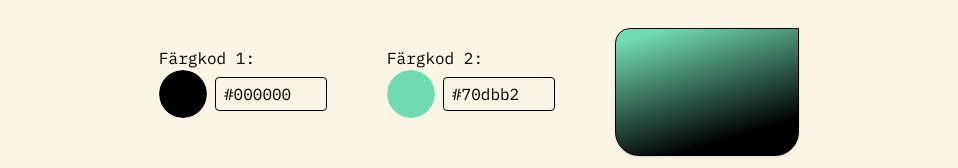
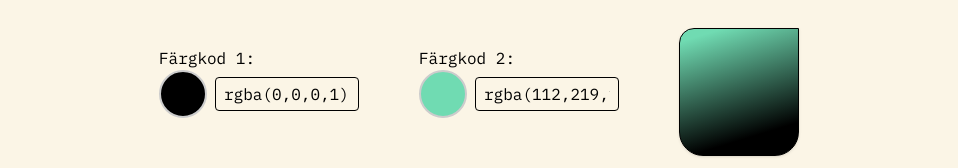
Before and after one commit to Emilaberg/datacentralen, a React (Vite) app: page /admin-dashboard/create in a window 1280 px wide. Shown: the part 929-1097 px from the top of the page, without its empty margins (161-1119 px from the left). Built offline with nearby package versions, Linux system fonts and the light colour scheme; no server answers; sample sign-in values are in the browser's storage.

Commit message:
swapped input color to react-colorful for alpha changes

```diff
--- a/package.json
+++ b/package.json
@@ -24,6 +24,7 @@
     "jwt-decode": "^4.0.0",
     "marked": "^15.0.8",
     "react": "^19.0.0",
+    "react-colorful": "^5.6.1",
     "react-dom": "^19.0.0",
     "react-markdown": "^10.1.0",
     "react-modal": "^3.16.3",
--- a/src/Types/types.ts
+++ b/src/Types/types.ts
@@ -38,8 +38,8 @@ export interface ArticleProps {
   type: string;
   colorCodeOne?: string;
   colorCodeTwo?: string;
-  articleContentId: number; // <-- Add this
-  articleContent?: ArticleContentProps; // <-- Optional, if you use it
+  articleContentId: number;
+  articleContent?: ArticleContentProps;
 }
 
 export interface ArticleDTOProps {
--- a/src/components/AdminPage/AdminCreateArticle.tsx
+++ b/src/components/AdminPage/AdminCreateArticle.tsx
@@ -7,6 +7,8 @@ import FileUpload from "./components/FileUpload";
 import ColorPreview from "./components/ColorPreview";
 import AuthorizedApiService from "../../Services/AuthorizedApiService";
 import ConfirmModal from "./Modals/ConfirmModal";
+import { RgbaColorPicker } from "react-colorful";
+
 import "./admin.css";
 
 const typeOptions = [
@@ -14,10 +16,28 @@ const typeOptions = [
   { label: "Datastruktur", value: "Datastruktur" },
 ];
 
+// Helper to convert RGBA to CSS rgba() string
+function rgbaToString({
+  r,
+  g,
+  b,
+  a,
+}: {
+  r: number;
+  g: number;
+  b: number;
+  a: number;
+}) {
+  return `rgba(${r},${g},${b},${a})`;
+}
+
 export default function AdminCreateArticle() {
   const location = useLocation();
   const article = (location.state as { article?: ArticleProps })?.article;
   const api = AuthorizedApiService();
+
+  // Local state for edit/create mode
+  const [isEditMode, setIsEditMode] = useState(!!article);
 
   // Store the original article state for comparison in edit mode
   const [originalArticle, setOriginalArticle] = useState<ArticleProps | null>(
@@ -28,27 +48,29 @@ export default function AdminCreateArticle() {
   const [description, setDescription] = useState(article?.description || "");
   const [content, setContent] = useState(article?.content || "");
   const [type, setType] = useState(article?.type || typeOptions[0].value);
-  const [colorCodeOne, setColorCodeOne] = useState(
-    article?.colorCodeOne || "#000000"
-  );
-  const [colorCodeTwo, setColorCodeTwo] = useState(
-    article?.colorCodeTwo || "#70dbb2"
-  );
+  const [colorOne, setColorOne] = useState({ r: 0, g: 0, b: 0, a: 1 });
+  const [colorTwo, setColorTwo] = useState({ r: 112, g: 219, b: 178, a: 1 });
   const [showPreview, setShowPreview] = useState(false);
   const [error, setError] = useState<string | null>(null);
   const [isLoading, setIsLoading] = useState(false);
   const [successModalOpen, setSuccessModalOpen] = useState(false);
+  const [showColorOnePicker, setShowColorOnePicker] = useState(false);
+  const [showColorTwoPicker, setShowColorTwoPicker] = useState(false);
   const descriptionRef = useRef<HTMLTextAreaElement>(null);
   const textareaRef = useRef<HTMLTextAreaElement>(null);
+  const colorOneRef = useRef<HTMLDivElement>(null);
+  const colorTwoRef = useRef<HTMLDivElement>(null);
+
   const resetForm = () => {
     setTitle("");
     setAuthor("");
     setDescription("");
     setContent("");
     setType(typeOptions[0].value);
-    setColorCodeOne("#000000");
-    setColorCodeTwo("#70dbb2");
+    setColorOne({ r: 0, g: 0, b: 0, a: 1 });
+    setColorTwo({ r: 112, g: 219, b: 178, a: 1 });
   };
+
   useEffect(() => {
     if (textareaRef.current) {
       const textarea = textareaRef.current;
@@ -66,22 +88,41 @@ export default function AdminCreateArticle() {
     }
   }, [content]);
 
+  useEffect(() => {
+    function handleClickOutside(event: MouseEvent) {
+      if (
+        colorOneRef.current &&
+        !colorOneRef.current.contains(event.target as Node)
+      ) {
+        setShowColorOnePicker(false);
+      }
+      if (
+        colorTwoRef.current &&
+        !colorTwoRef.current.contains(event.target as Node)
+      ) {
+        setShowColorTwoPicker(false);
+      }
+    }
+    document.addEventListener("mousedown", handleClickOutside);
+    return () => document.removeEventListener("mousedown", handleClickOutside);
+  }, []);
+
   const handleSubmit = async (e: React.FormEvent) => {
     e.preventDefault();
     setIsLoading(true);
     setError(null);
     try {
       let response;
-      if (article) {
+      if (isEditMode && originalArticle) {
         // EDIT MODE
-        response = await api.PUTFullArticleUpdate(article.id, {
-          id: article.id,
+        response = await api.PUTFullArticleUpdate(originalArticle.id, {
+          id: originalArticle.id,
           title,
           author,
           description,
           type,
-          colorCodeOne,
-          colorCodeTwo,
+          colorCodeOne: rgbaToString(colorOne),
+          colorCodeTwo: rgbaToString(colorTwo),
           content,
         });
       } else {
@@ -93,8 +134,8 @@ export default function AdminCreateArticle() {
             description,
             content,
             type,
-            colorCodeOne,
-            colorCodeTwo,
+            colorCodeOne: rgbaToString(colorOne),
+            colorCodeTwo: rgbaToString(colorTwo),
             posted: new Date().toISOString(),
             lastEdited: new Date().toISOString(),
             likes: 0,
@@ -107,18 +148,19 @@ export default function AdminCreateArticle() {
         setSuccessModalOpen(true);
 
         // If editing, update originalArticle to current values so button greys out
-        if (article) {
+        if (isEditMode && originalArticle) {
           setOriginalArticle({
-            ...article,
+            ...originalArticle,
             title,
             author,
             description,
             content,
             type,
-            colorCodeOne,
-            colorCodeTwo,
+            colorCodeOne: rgbaToString(colorOne),
+            colorCodeTwo: rgbaToString(colorTwo),
           });
         }
+        // If creating, reset form after modal closes (see ConfirmModal below)
       } else {
         setError("Något gick fel vid sparandet.");
       }
@@ -136,8 +178,8 @@ export default function AdminCreateArticle() {
     description,
     content,
     type,
-    colorCodeOne,
-    colorCodeTwo,
+    colorCodeOne: rgbaToString(colorOne),
+    colorCodeTwo: rgbaToString(colorTwo),
     posted: new Date(),
     lastEdited: new Date(),
     likes: 0,
@@ -156,19 +198,45 @@ export default function AdminCreateArticle() {
       title !== originalArticle.title ||
       author !== originalArticle.author ||
       description !== originalArticle.description ||
-      content !== (originalArticle as any).content || // If ArticleProps doesn't have content, adjust accordingly
+      content !== (originalArticle as any).content ||
       type !== originalArticle.type ||
-      colorCodeOne !== originalArticle.colorCodeOne ||
-      colorCodeTwo !== originalArticle.colorCodeTwo
+      rgbaToString(colorOne) !==
+        rgbaToString(originalArticle.colorCodeOne as any) ||
+      rgbaToString(colorTwo) !==
+        rgbaToString(originalArticle.colorCodeTwo as any)
     );
+  };
+
+  const handleSwitchToCreate = () => {
+    setIsEditMode(false);
+    setOriginalArticle(null);
+    resetForm();
   };
 
   return (
     <AdminLayout>
       <div className="w-full mt-20 flex flex-col items-center">
         <h2 className="text-2xl font-semibold mb-4">
-          {article ? "Redigera artikel" : "Skapa ny artikel"}
+          {isEditMode ? "Redigera artikel" : "Skapa ny artikel"}
         </h2>
+        {isEditMode && (
+          <div className="relative w-auto mb-2">
+            <div className="p-4 bg-yellow-100 border-l-4 border-yellow-500 text-yellow-900 rounded">
+              <span className="font-semibold">* Observera:</span> Du är i{" "}
+              <b>redigeringsläge</b> just nu. Vill du skapa en ny artikel
+              istället?
+            </div>
+            <div className="absolute mt-2" style={{ left: 0, top: "100%" }}>
+              <button
+                type="button"
+                className="mt-1 px-2 py-1 text-xs bg-yellow-300 hover:bg-yellow-400 rounded border border-yellow-500 text-yellow-900 transition"
+                onClick={handleSwitchToCreate}
+              >
+                Byt till skapa ny artikel
+              </button>
+            </div>
+          </div>
+        )}
         <div className="flex justify-end w-2/4 mb-2">
           <button
             type="button"
@@ -244,46 +312,71 @@ export default function AdminCreateArticle() {
                   <label className="flex flex-col items-start">
                     Färgkod 1:
                     <div className="flex items-center gap-2">
+                      {/* Color preview circle */}
+                      <div
+                        className="w-12 h-12 rounded-full border cursor-pointer"
+                        style={{
+                          background: rgbaToString(colorOne),
+                          border: "2px solid #ccc",
+                        }}
+                        onClick={() => setShowColorOnePicker((v) => !v)}
+                      />
+                      {/* Popover for color picker */}
+                      {showColorOnePicker && (
+                        <div
+                          ref={colorOneRef}
+                          className="absolute z-50 mt-2"
+                          style={{ left: "60px" }}
+                        >
+                          <RgbaColorPicker
+                            color={colorOne}
+                            onChange={setColorOne}
+                          />
+                        </div>
+                      )}
                       <input
-                        type="color"
-                        value={colorCodeOne}
-                        onChange={(e) => setColorCodeOne(e.target.value)}
-                        className="w-12 h-12 rounded-full appearance-none cursor-pointer"
-                        style={{ border: "none", padding: 0 }}
-                      />
-                      <input
-                        className="border rounded px-2 py-1 w-28"
-                        value={colorCodeOne}
-                        onChange={(e) => setColorCodeOne(e.target.value)}
+                        className="border rounded px-2 py-1 w-36"
+                        value={rgbaToString(colorOne)}
+                        readOnly
                       />
                     </div>
                   </label>
                   <label className="flex flex-col items-start">
                     Färgkod 2:
                     <div className="flex items-center gap-2">
+                      {/* Color preview circle */}
+                      <div
+                        className="w-12 h-12 rounded-full border cursor-pointer"
+                        style={{
+                          background: rgbaToString(colorTwo),
+                          border: "2px solid #ccc",
+                        }}
+                        onClick={() => setShowColorTwoPicker((v) => !v)}
+                      />
+                      {/* Popover for color picker */}
+                      {showColorTwoPicker && (
+                        <div
+                          ref={colorTwoRef}
+                          className="absolute z-50 mt-2"
+                          style={{ left: "60px" }}
+                        >
+                          <RgbaColorPicker
+                            color={colorTwo}
+                            onChange={setColorTwo}
+                          />
+                        </div>
+                      )}
                       <input
-                        type="color"
-                        value={colorCodeTwo}
-                        onChange={(e) => setColorCodeTwo(e.target.value)}
-                        className="w-12 h-12 rounded-full appearance-none outline-none border-none border-transparent cursor-pointer"
-                        style={{
-                          padding: 0,
-                          background: "none",
-                          boxShadow: "none",
-                        }}
-                      />
-                      <input
-                        className="border rounded px-2 py-1 w-28"
-                        value={colorCodeTwo}
-                        onChange={(e) => setColorCodeTwo(e.target.value)}
+                        className="border rounded px-2 py-1 w-36"
+                        value={rgbaToString(colorTwo)}
+                        readOnly
                       />
                     </div>
                   </label>
                 </div>
-
                 <ColorPreview
-                  gradientColor1={colorCodeOne}
-                  gradientColor2={colorCodeTwo}
+                  gradientColor1={rgbaToString(colorOne)}
+                  gradientColor2={rgbaToString(colorTwo)}
                 />
               </div>
             </div>
@@ -305,26 +398,25 @@ export default function AdminCreateArticle() {
                   type="submit"
                   className={`mt-4 px-4 py-2 bg-green-600 text-white rounded hover:bg-green-700 transition self-end
     ${
-      isLoading || (article ? !isArticleChanged() : false)
+      isLoading || (isEditMode ? !isArticleChanged() : false)
         ? "opacity-50 cursor-not-allowed"
         : ""
     }`}
                   disabled={
-                    isLoading || (article ? !isArticleChanged() : false)
+                    isLoading || (isEditMode ? !isArticleChanged() : false)
                   }
                 >
                   {isLoading
-                    ? article
+                    ? isEditMode
                       ? "Sparar..."
                       : "Skapar..."
-                    : article
+                    : isEditMode
                     ? "Spara ändringar"
                     : "Skapa"}
                 </button>
               </div>
               {error && <p className="text-red-500">{error}</p>}
             </div>
-
             <label>
               Innehåll:
               <textarea
@@ -341,16 +433,18 @@ export default function AdminCreateArticle() {
         )}
         <ConfirmModal
           open={successModalOpen}
-          title="En ny artikel har skapats"
+          title={isEditMode ? "Ändringar sparade" : "En ny artikel har skapats"}
           message={
-            article ? "Ändringar till artikeln sparad." : "Artikeln skapades!"
+            isEditMode
+              ? "Ändringar till artikeln sparad."
+              : "Artikeln skapades!"
           }
           buttons={[
             {
               label: "OK",
               onClick: () => {
                 setSuccessModalOpen(false);
-                if (!article) resetForm();
+                if (!isEditMode) resetForm();
               },
               className:
                 "px-4 py-2 rounded bg-transparant text-black border-1 border-black hover:bg-gray-400",
```
Also changed, not shown: src/components/Laroportal/TeachingCard.tsx (+17 -2 lines), 1 other file (tests, documents, lock files or other folders).
